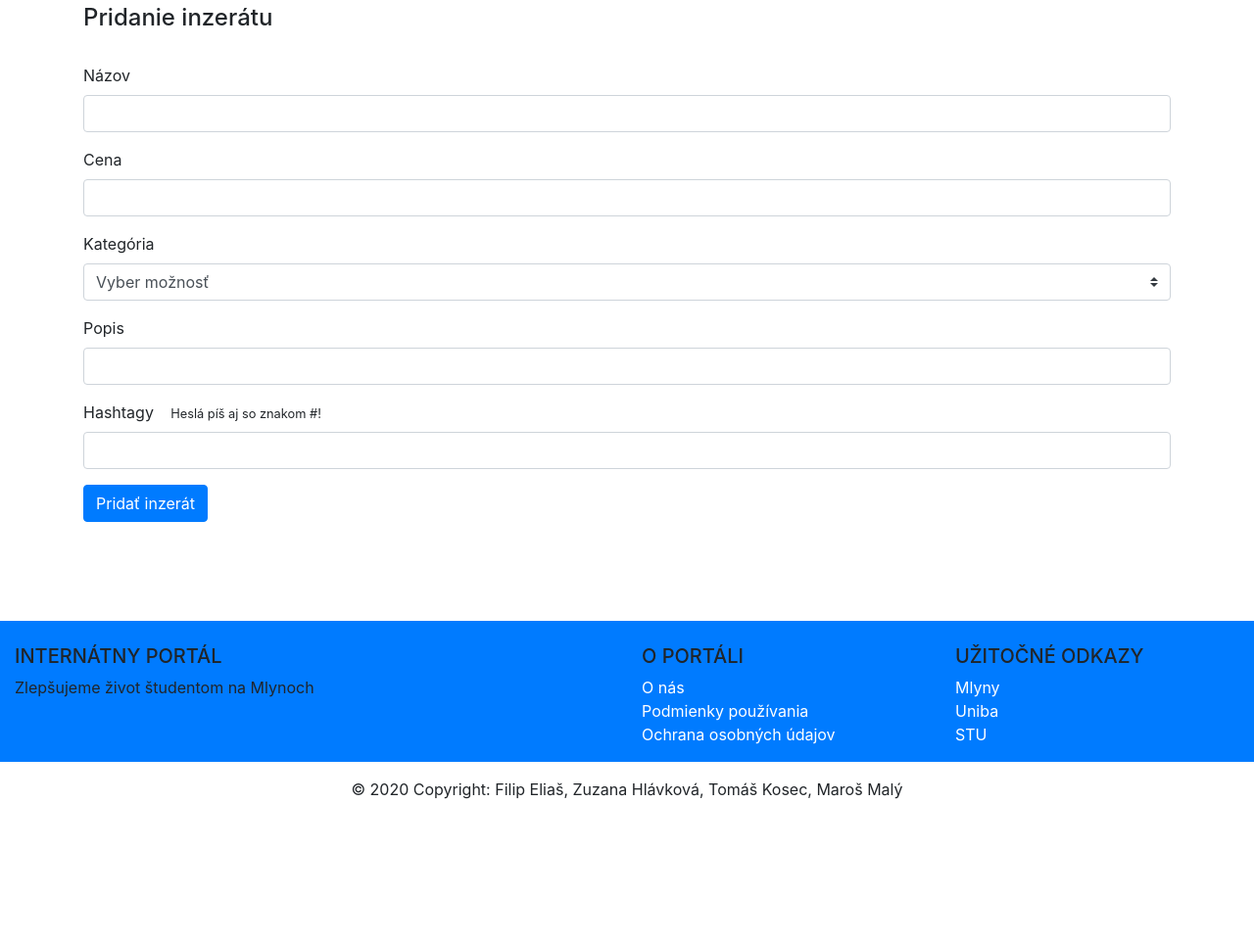
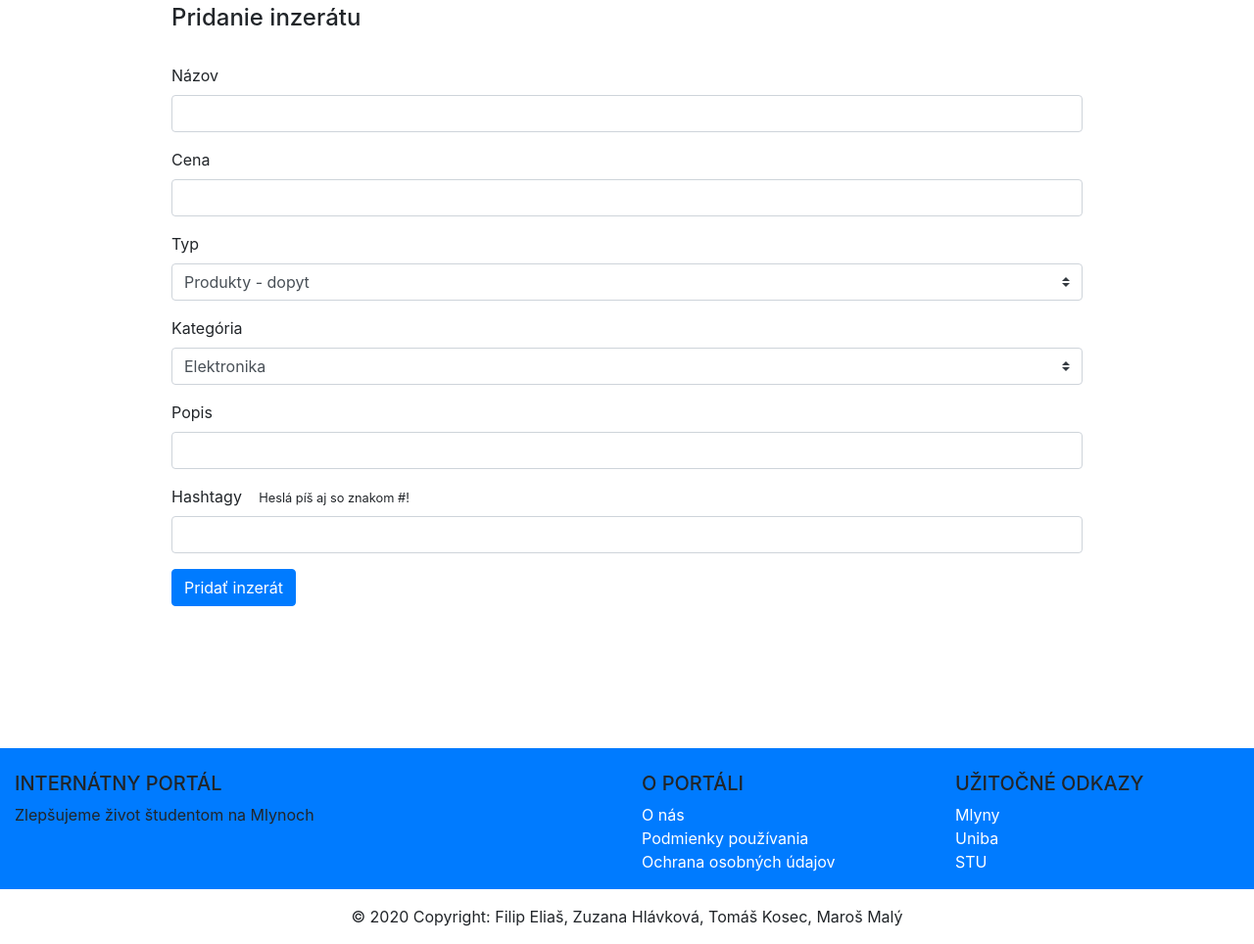
Before and after one commit to KosoScythe/internatnyportal, a PHP site: page /inzerat.html in a window 1280 px wide. Shown: the part 126-1090 px from the top of the page at 98% size. Before the commit the page ends 942 px from the top, so only its background shows below. Run offline with PHP 8.4, Linux system fonts and the light colour scheme.

Commit message:
Addin Ad
× Pridávanie inzerátov
÷ Zobrazovanie najnovších inzerátov
× Príprava na zbrazovanie kategórií

```diff
--- a/aktivity.html
+++ b/aktivity.html
@@ -13,7 +13,7 @@
 		<script src="scripts.js"></script>
 	</head>
 
-	<body onload = "setUserOnLoad();menuButton();showroom();">
+	<body onload = "menuButton(); showLatestAd('5',0)">
 		<nav class="navbar fixed-top navbar-dark bg-primary">
 			<div class = "navbar-left">
 				<div class = "navbar-brand">
--- a/css.css
+++ b/css.css
@@ -82,3 +82,7 @@ margin: 1em;
 #content{
   padding-bottom: 5vh;
 }
+
+#formular {
+  padding-bottom: 8vh;
+}
--- a/inzerat.html
+++ b/inzerat.html
@@ -1,5 +1,4 @@
 <!DOCTYPE html>
-
 <html lang="sk">
 	<head>
 		<meta charset="utf-8">
@@ -13,7 +12,7 @@
 		<script src="scripts.js"></script>
 	</head>
 
-	<body onload = "setUserOnLoad();menuButton();">
+	<body onload = "menuButton();">
 		<nav class="navbar fixed-top navbar-dark bg-primary">
 			<div class = "navbar-left">
 				<div class = "navbar-brand">
@@ -21,48 +20,94 @@
 				</div>
 				<a id = "navBarButton" class="navbar-brand" href="produkty.html">Produkty</a>
 				<a id = "navBarButton" class="navbar-brand" href="sluzby.html">Služby</a>
-				<a id = "navBarButton" class="navbar-brand" href="aktivity.html">Aktivity</a>
+				<a id = "navBarButton" class="navbar-brand rounded" href="aktivity.html">Aktivity</a>
 				<a id = "navBarButton" class="navbar-brand" href="#" data-toggle="modal" data-target="#helpModal"><img src="img/question.png" style="height: 3vh;"></a>
 			</div>
 			<div class = "navbar-right" id="mnBt">
 				<button id="rightUserButtons" class="btn btn-warning btn-rounded" onclick = "pridajInzerat();">Pridať inzerát</button>
 			</div>
 		</nav>
-		<div class='container'>
+
+		<div id="page-container">
+			<div class = "container w-75 border-right-1 border-left-1 text ">
 				<h4>Pridanie inzerátu</h4></br>
-			<form action="javascript: acceptInz();" >
+				<form id="formular" action="javascript: addAd();">
 					<div class="form-group">
 						<label for="exampleInputEmail1">Názov</label>
-					<input type="text" class="form-control" id="nazov" aria-describedby="emailHelp" required>
+						<input type="text" class="form-control" id="nazov" aria-describedby="nazov" required>
 					</div>
 					<div class="form-group">
 						<label for="exampleInputPassword1">Cena</label>
 						<input type="text" class="form-control" id="cena" required>
 					</div>
 					<div class="form-group">
-					<label for="exampleInputPassword1">Kategória</label>
-					<select class="custom-select" id="inputGroupSelect01" required>
-					<option disabled selected>Vyber možnosť</option>
-					<option value="1">Produkty - ponuka</option>
-					<option value="2">Produkty - dopyt</option>
+						<label for="typ">Typ</label>
+						<select class="custom-select" id="typ" required>
+							<option value="1">Produkty - dopyt</option>
+							<option value="2">Produkty - ponuka</option>
 							<option value="3">Služby - ponuka</option>
 							<option value="4">Služby - dopyt</option>
 							<option value="5">Aktivity</option>
 						</select>
 					</div>
 					<div class="form-group">
-					<label for="exampleInputPassword1">Popis</label>
+						<label for="typ">Kategória</label>
+						<select class="custom-select" id="kategoria" required>
+							<option value="1">Elektronika</option>
+							<option value="2">Drogéria</option>
+							<option value="3">Jedlo</option>
+							<option value="4">Knihy</option>
+							<option value="5">Študijné materiály</option>
+							<option value="6">Oblečenie</option>
+							<option value="7">Alkohol</option>
+							<option value="8">Iné</option>
+						</select>
+					</div>
+					<div class="form-group">
+						<label for="popis">Popis</label>
 						<input type="text" class="form-control" id="popis" required>
 					</div>
 					<div class="form-group">
-					<label for="exampleInputPassword1">Hashtagy</label> <small>Heslá píš aj so znakom #!</small>
+						<label for="hashtagy">Hashtagy</label> <small>Heslá píš aj so znakom #!</small>
 						<input type="text" class="form-control" id="hashtagy" required>
 					</div>
 
 					<button type="submit" class="btn btn-primary">Pridať inzerát</button>
 				</form>
+
+				<!-- Modal HELP -->
+				<div class="modal fade" id="helpModal" tabindex="-1" aria-labelledby="helpModalLabel" aria-hidden="true">
+				<div class="modal-dialog">
+					<div class="modal-content">
+					<div class="modal-header">
+						<h5 class="modal-title" id="exampleModalLabel">Nápoveda</h5>
+						<button type="button" class="close" data-dismiss="modal" aria-label="Close">
+						<span aria-hidden="true">&times;</span>
+						</button>
+					</div>
+					<div class="modal-body">
+						<div class="d-flex w-100 justify-content-between">
+							<h5 class="mb-1">Vyhľadávanie inzerátov</h5>
+						</div>
+						<p class="mb-1">Pokiaľ chcete vyhľadávať produkty/služby/aktivity prejdite na príslušnú podstránku. Prvým krokom je výber, či hľadáme ponuky, dopyt alebo oboje.
+						Po vybratí zadáme do vyhľadávacieho pola pojmy, ktoré cheme hľadať. Pred každý pojem dávame hashtag (#).<br>
+						Napríklad chceme vyhľadať a kúpiť USB-C nabíjačku, z pravého okna si vyberieme možnosť ponuky a do vyhľadávacieho poľa zadáme - #nabíjačka #usbc</p>
+						<br>
+
+						<div class="d-flex w-100 justify-content-between">
+							<h5 class="mb-1">Pridávanie inzerátov</h5>
+						</div>
+						<p class="mb-1">Pre pridávanie inzerátov je potrebné sa najprv prihlásiť. Po prihlásení je možné pridať inzerát - užívateľ vyplní príslušné polia a následne potvrdí pridanie inzerátu. </p>
+						<br>
+					</div>
+					<div class="modal-footer">
+						<button type="button" class="btn btn-secondary" data-dismiss="modal">Zatvoriť</button>
+					</div>
+					</div>
+				</div>
 				</div>
 
+		</div>
 		<footer class="page-footer font-small bg-primary pt-4 d-flex flex-column" id = "footer">
 			<div class="container-fluid text-center text-md-left bg-primary">
 				<div class="row">
@@ -104,38 +149,6 @@
 			<div class="footer-copyright text-center py-3">© 2020 Copyright: Filip Eliaš, Zuzana Hlávková, Tomáš Kosec, Maroš Malý
 			</div>
 		</footer>
-
-		<!-- Modal HELP -->
-			<div class="modal fade" id="helpModal" tabindex="-1" aria-labelledby="helpModalLabel" aria-hidden="true">
-			<div class="modal-dialog">
-				<div class="modal-content">
-				  <div class="modal-header">
-					<h5 class="modal-title" id="exampleModalLabel">Nápoveda</h5>
-					<button type="button" class="close" data-dismiss="modal" aria-label="Close">
-					  <span aria-hidden="true">&times;</span>
-					</button>
 		</div>
-				  <div class="modal-body">
-					<div class="d-flex w-100 justify-content-between">
-						<h5 class="mb-1">Vyhľadávanie inzerátov</h5>
-					</div>
-					<p class="mb-1">Pokiaľ chcete vyhľadávať produkty/služby/aktivity prejdite na príslušnú podstránku. Prvým krokom je výber, či hľadáme ponuky, dopyt alebo oboje.
-					Po vybratí zadáme do vyhľadávacieho pola pojmy, ktoré cheme hľadať. Pred každý pojem dávame hashtag (#).<br>
-					Napríklad chceme vyhľadať a kúpiť USB-C nabíjačku, z pravého okna si vyberieme možnosť ponuky a do vyhľadávacieho poľa zadáme - #nabíjačka #usbc</p>
-					<br>
-
-					<div class="d-flex w-100 justify-content-between">
-						<h5 class="mb-1">Pridávanie inzerátov</h5>
-					</div>
-					<p class="mb-1">Pre pridávanie inzerátov je potrebné sa najprv prihlásiť. Po prihlásení je možné pridať inzerát - užívateľ vyplní príslušné polia a následne potvrdí pridanie inzerátu. </p>
-					<br>
-				  </div>
-				  <div class="modal-footer">
-					<button type="button" class="btn btn-secondary" data-dismiss="modal">Zatvoriť</button>
-				  </div>
-				</div>
-			  </div>
-			</div>
-
 	</body>
 </html>
--- a/produkty.html
+++ b/produkty.html
@@ -13,7 +13,7 @@
 		<script src="scripts.js"></script>
 	</head>
 
-	<body onload = "setUserOnLoad();menuButton();">
+	<body onload = "menuButton(); showLatestAd('1,2',0)">
 		<nav class="navbar fixed-top navbar-dark bg-primary">
 			<div class = "navbar-left">
 				<div class = "navbar-brand">
--- a/scripts.js
+++ b/scripts.js
@@ -31,7 +31,6 @@ function loggedUser() {
 	return true;
 }
 
-
 function pridajInzerat() {
   if(FB.getAuthResponse() != null) {
     window.location.href = "inzerat.html";
@@ -53,18 +52,30 @@ function acceptInz() {
 	window.location.href = "sluzby.html";
 }
 
-function showroom() {
-	if (localStorage.getItem('cena') != null) {
-		document.getElementById('content').innerHTML = "";
-		document.getElementById('content').innerHTML = "<a href='#' class='list-group-item list-group-item-action flex-column align-items-start bg-light rounded'><div class='d-flex w-100 justify-content-between'><h5 class='mb-1'>" + localStorage.getItem('nazov') + "</h5><h5 class='mb-1'><b>Cena: " + localStorage.getItem('cena') + "</b></h5><small>dnes</small></div><p class='mb-1'>" + localStorage.getItem('popis') + "</p></a>";
+function insertAdIntoDatabase(tmp) {
+	var xmlhttp = new XMLHttpRequest();
+	var url = "http://68.183.71.15:5000/";
+	url = url + "insert";
+
+	xmlhttp.onreadystatechange = function() {
+		if (this.readyState == 4 && this.status == 200) {
+			var data = JSON.parse(this.responseText);
+		}
 	}
+	xmlhttp.open("POST", url, true);
+	xmlhttp.setRequestHeader("Content-Type", "application/x-www-form-urlencoded");
+	xmlhttp.send(tmp);
+	return false;
 }
+
+
 function findInDatabase(stranka){
 	var tmp = null;
 	if (stranka == 'aktivity') {
 		hashtag = document.getElementById('hashtag').value;
+		tmp = 'typ=5'
 		if (hashtag) {
-			tmp = "hashtag=" + hashtag;
+			tmp = "&hashtag=" + hashtag;
 		}
 	}
 	else {
@@ -101,10 +112,11 @@ function databaseConnector(tmp){
 
 function JsonAndContent(data) {
 	console.log(data);
+	var content = '';
 	if (data.length > 0) {
 		for (var i  = 0; i < data.length; i++){
 			var diel = data[i];
-			var content = "<div class='card'>"+
+			content += "<div class='card'>"+
 			"<div class='card-body'>" +
 				"<h5 class='card-title'>" + diel["nazov"] +"</h5>" +
 				"<p class='card-text'>"+ diel["popis"] +"</p>" +
--- a/sluzby.html
+++ b/sluzby.html
@@ -13,7 +13,7 @@
 		<script src="scripts.js"></script>
 	</head>
 
-	<body onload = "setUserOnLoad();menuButton();showroom();">
+	<body onload = "menuButton(); showLatestAd('3,4', 0)">
 		<nav class="navbar fixed-top navbar-dark bg-primary">
 			<div class = "navbar-left">
 				<div class = "navbar-brand">
```
Lines whose indentation alone changed are shown as unchanged.
